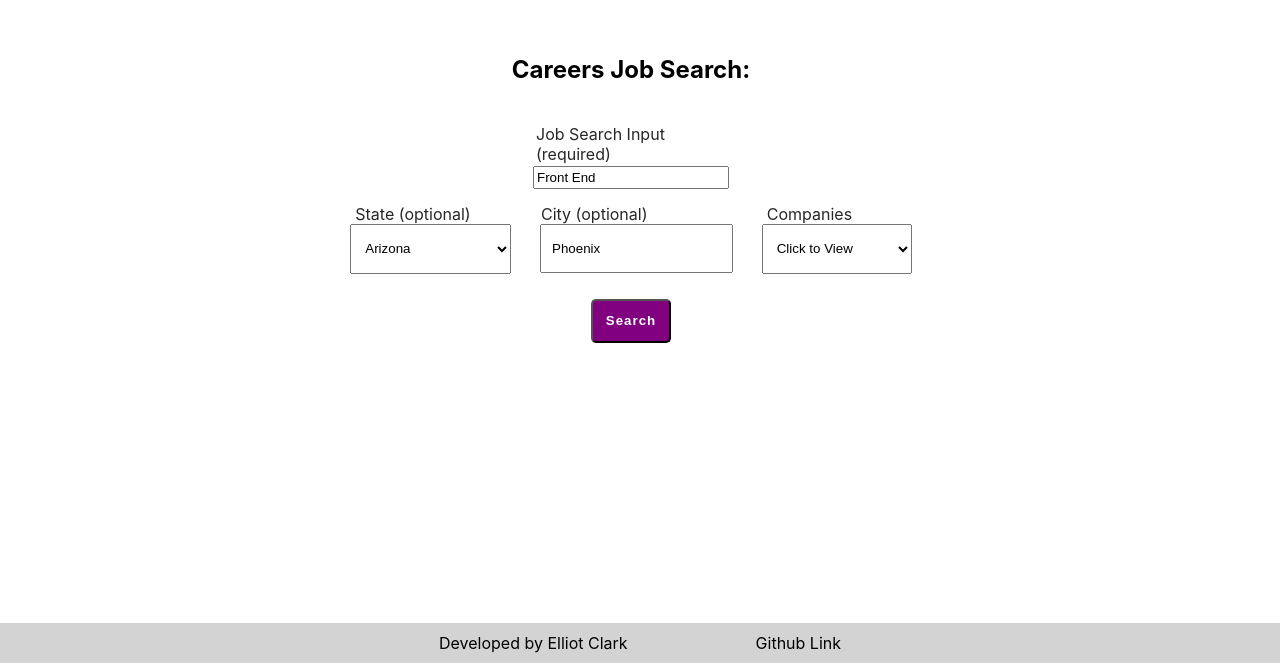
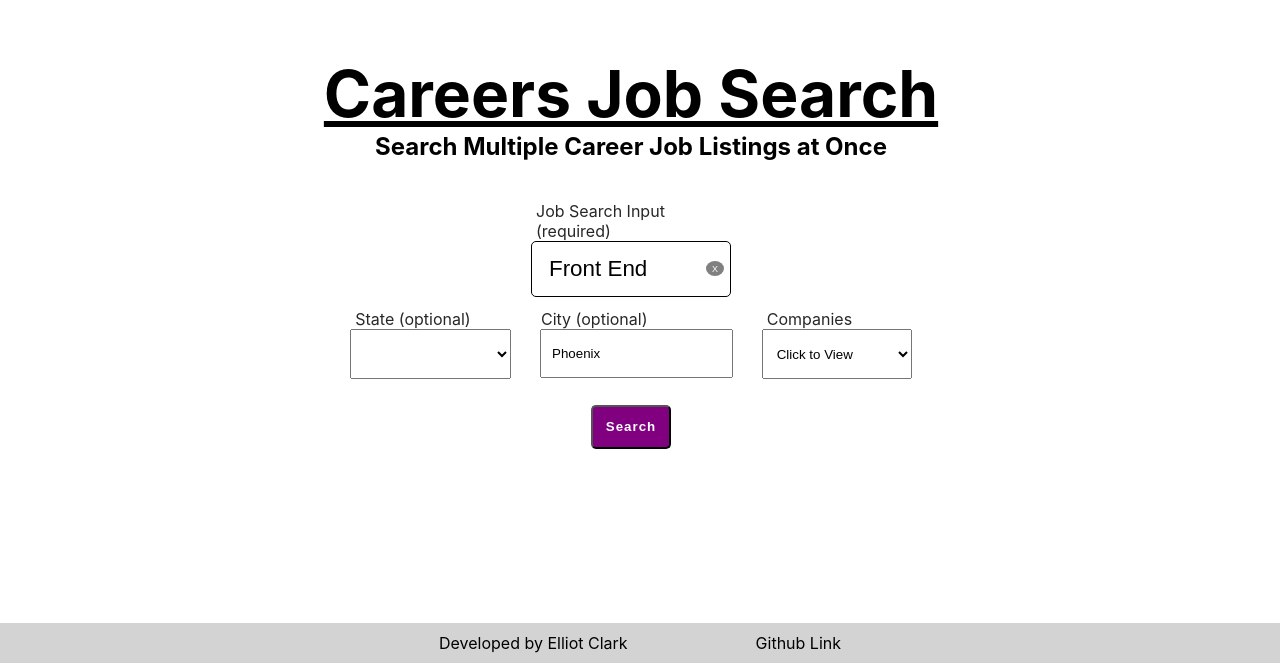
Before and after one commit to Elliot-Clark/Career-Job-Scraper, a React (Create React App) app in the folder client/: page / in a window 1280 px wide. Shown: the part 137-800 px from the top of the page. Built offline with nearby package versions, Linux system fonts and the light colour scheme.

Commit message:
Structure adjustment for search area

```diff
--- a/client/src/components/clientInput/clientInput.js
+++ b/client/src/components/clientInput/clientInput.js
@@ -10,6 +10,12 @@ class ClientInput extends Component {
         this.state = {
             timer: false
         }
+      }
+
+      clearSearch = () => {
+        const input = document.getElementById("jobSearchInput")
+        input.value = ""
+        input.focus();
       }
 
       initSearch = () => {
@@ -127,15 +133,20 @@ class ClientInput extends Component {
     render() {
         return (
             <div id="inputArea">
-                <h2>Careers Job Search:</h2>
+                <h1>Careers Job Search</h1>
+                <h2>Search Multiple Career Job Listings at Once</h2>
                 <div id="jobSearchInputContainer">
                     <label htmlFor="jobSearchInput">Job Search Input (required)</label>
-                    <input type="text" id="jobSearchInput" name="jobSearchInput" placeholder='Enter Job Here' defaultValue={"Front End"}></input>
+                    <div id="jobSearchBar">
+                        <input type="text" id="jobSearchInput" name="jobSearchInput" placeholder='Search Jobs' defaultValue={"Front End"}></input>
+                        <button id="jobSearchButton" onClick={this.clearSearch}>X</button>
+                    </div>
                 </div>
                 <div id="stateCityCompanies">
                     <div id="stateInputContainer">
                         <label htmlFor="stateInput">State (optional)</label>
-                        <select name="stateInput" id="stateInput" defaultValue={'Arizona'}>
+                        <select name="stateInput" id="stateInput">
+                            <option value=""></option>
                             <option value="Alabama">Alabama</option>
                             <option value="Alaska">Alaska</option>
                             <option value="Arizona">Arizona</option>
```
